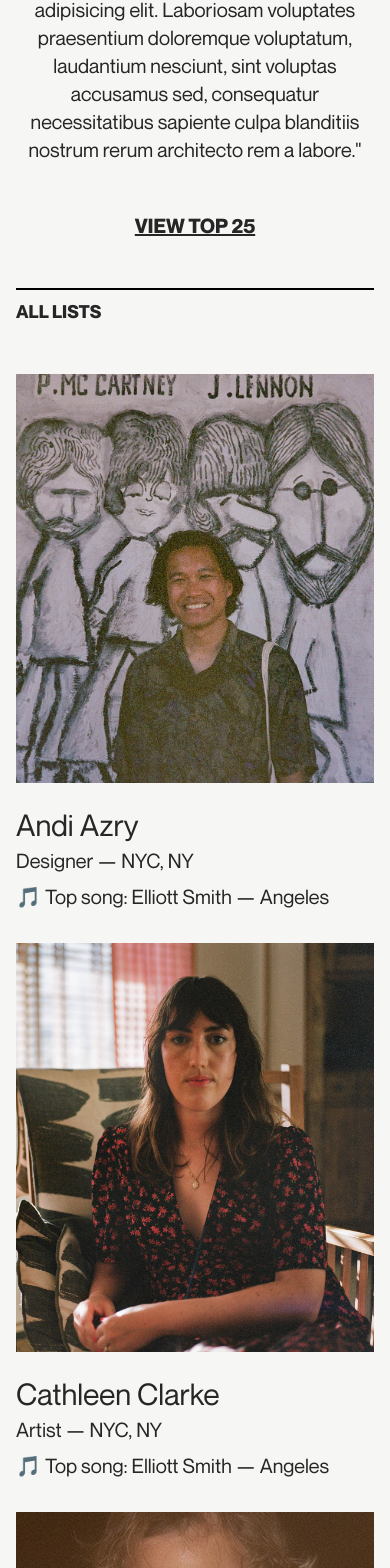
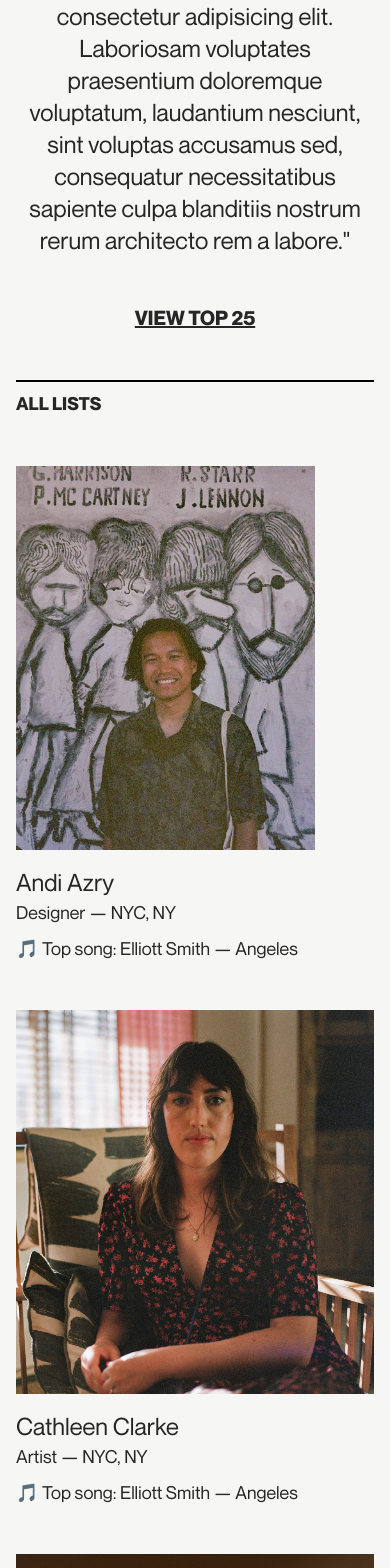
Before and after one commit to andiazry/top-25, a Vue app: page / in a window 390 px wide. Shown: the part 1052-2620 px from the top of the page. Built offline with nearby package versions, Linux system fonts and the light colour scheme.

Commit message:
more breakpoint refinements

```diff
--- a/src/components/CardCarousel.vue
+++ b/src/components/CardCarousel.vue
@@ -6,50 +6,55 @@
       All lists
     </h2>
   </div>
-  <section class="grid md:grid-cols-3 gap-8 p-4 md:p-12 mb-24">
-    <router-link to="/songs" class="col-span-1">
+  <section
+    class="grid md:grid-cols-2 lg:grid-cols-3 gap-12 md:gap-8 p-4 md:p-12 mb-24"
+  >
+    <router-link to="/songs">
       <div class="transition hover:rotate-1">
         <div>
           <img
-            class="object-cover aspect-[7/8]"
+            class="object-cover md:aspect-[7/8] h-96 lg:h-min w-min"
             src="../img/azry-profile.jpg"
           />
         </div>
-        <div class="mt-6">
-          <p class="text-3xl mb-1">Andi Azry</p>
-          <p class="text-xl mb-2">Designer — NYC, NY</p>
-          <span class="block text-xl"
+        <div class="mt-4 lg:mt-6">
+          <p class="text-2xl lg:text-3xl lg:mb-1">Andi Azry</p>
+          <p class="text-lg lg:text-xl mb-2">Designer — NYC, NY</p>
+          <span class="text-lg lg:text-xl"
             >🎵 Top song: Elliott Smith &mdash; Angeles</span
           >
         </div>
       </div>
     </router-link>
-    <router-link to="/songs" class="col-span-1">
+    <router-link to="/songs">
       <div class="transition hover:rotate-1">
         <div>
           <img
-            class="object-cover aspect-[7/8]"
+            class="object-cover md:aspect-[7/8] h-96 lg:h-min w-min"
             src="../img/cath-profile.jpg"
           />
         </div>
-        <div class="mt-6">
-          <p class="text-3xl mb-1">Cathleen Clarke</p>
-          <p class="text-xl mb-2">Artist — NYC, NY</p>
-          <span class="block text-xl"
+        <div class="mt-4 lg:mt-6">
+          <p class="text-2xl lg:text-3xl lg:mb-1">Cathleen Clarke</p>
+          <p class="text-lg lg:text-xl mb-2">Artist — NYC, NY</p>
+          <span class="text-lg lg:text-xl"
             >🎵 Top song: Elliott Smith &mdash; Angeles</span
           >
         </div>
       </div>
     </router-link>
-    <router-link to="/songs" class="col-span-1">
+    <router-link to="/songs">
       <div class="transition hover:rotate-1">
         <div>
-          <img class="object-none aspect-[7/8]" src="../img/jim.jpg" />
+          <img
+            class="object-cover md:aspect-[7/8] h-96 lg:h-min w-min"
+            src="../img/jim.jpg"
+          />
         </div>
         <div class="mt-6">
-          <p class="text-3xl mb-1">Jimmy Clarke</p>
-          <p class="text-xl mb-2">Musician — Chicago, IL</p>
-          <span class="block text-xl"
+          <p class="text-2xl lg:text-3xl lg:mb-1">Jimmy Clarke</p>
+          <p class="text-lg lg:text-xl mb-2">Musician — Chicago, IL</p>
+          <span class="text-lg lg:text-xl"
             >🎵 Top song: Elliott Smith &mdash; Angeles</span
           >
         </div>
--- a/src/components/Featured.vue
+++ b/src/components/Featured.vue
@@ -13,10 +13,10 @@
           Fresh!
         </div>
         <h2 class="text-6xl font-neueMontrealBold pb-4">Jimmy Clarke</h2>
-        <span class="block text-xl md:text-2xl pb-8"
+        <span class="block text-lg md:text-2xl pb-8"
           >🎵 Top song: Elliott Smith &mdash; Angeles</span
         >
-        <h3 class="text-xl font-neueMontrealRegular pb-12">
+        <h3 class="text-2xl md:text-xl font-neueMontrealRegular pb-12">
           "Lorem ipsum dolor sit amet consectetur adipisicing elit. Laboriosam
           voluptates praesentium doloremque voluptatum, laudantium nesciunt,
           sint voluptas accusamus sed, consequatur necessitatibus sapiente culpa
--- a/src/components/Footer.vue
+++ b/src/components/Footer.vue
@@ -1,20 +1,19 @@
 <template>
   <footer
-    class="bg-black h-auto pl-12 pr-12 py-52 lg:flex lg:justify-between lg:items-center text-white"
+    class="text-center md:text-left bg-black py-24 md:pl-12 md:pr-12 md:py-52 md:flex md:justify-between md:items-center text-white"
   >
     <div>
-      <h2 class="font-neueMontrealBold text-2xl uppercase mb-12">
+      <h2 class="font-neueMontrealBold text-2xl md:text-2xl uppercase mb-12">
         Tell us what you like
       </h2>
-      <div class="font-editorial lg:text-6xl md:text-4xl md:mb-12">
+      <div class="font-editorial text-xl lg:text-6xl md:text-2xl mb-12">
         <p class="mb-2">Do you have a Top 25 list to share with us?</p>
         <p class="mb-6">Drop us a message and we'll check it out!</p>
-        <span>👌</span>
       </div>
     </div>
     <div>
       <button
-        class="w-64 h-64 rounded-full border-white border font-gtRegular font-semibold text-xl hover:bg-white hover:text-black"
+        class="w-48 h-48 lg:w-64 lg:h-64 rounded-full border-white border font-gtRegular font-semibold text-xl hover:bg-white hover:text-black"
       >
         Get in touch
       </button>
```
